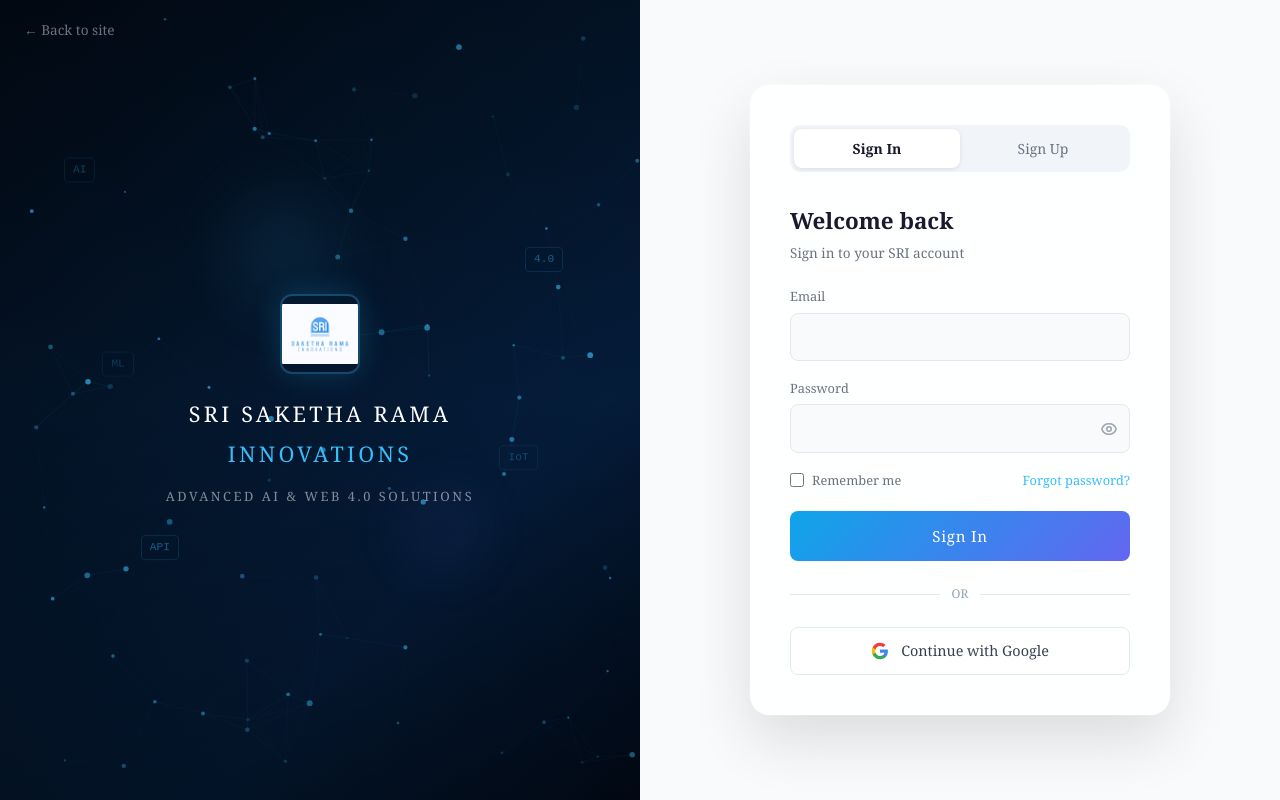
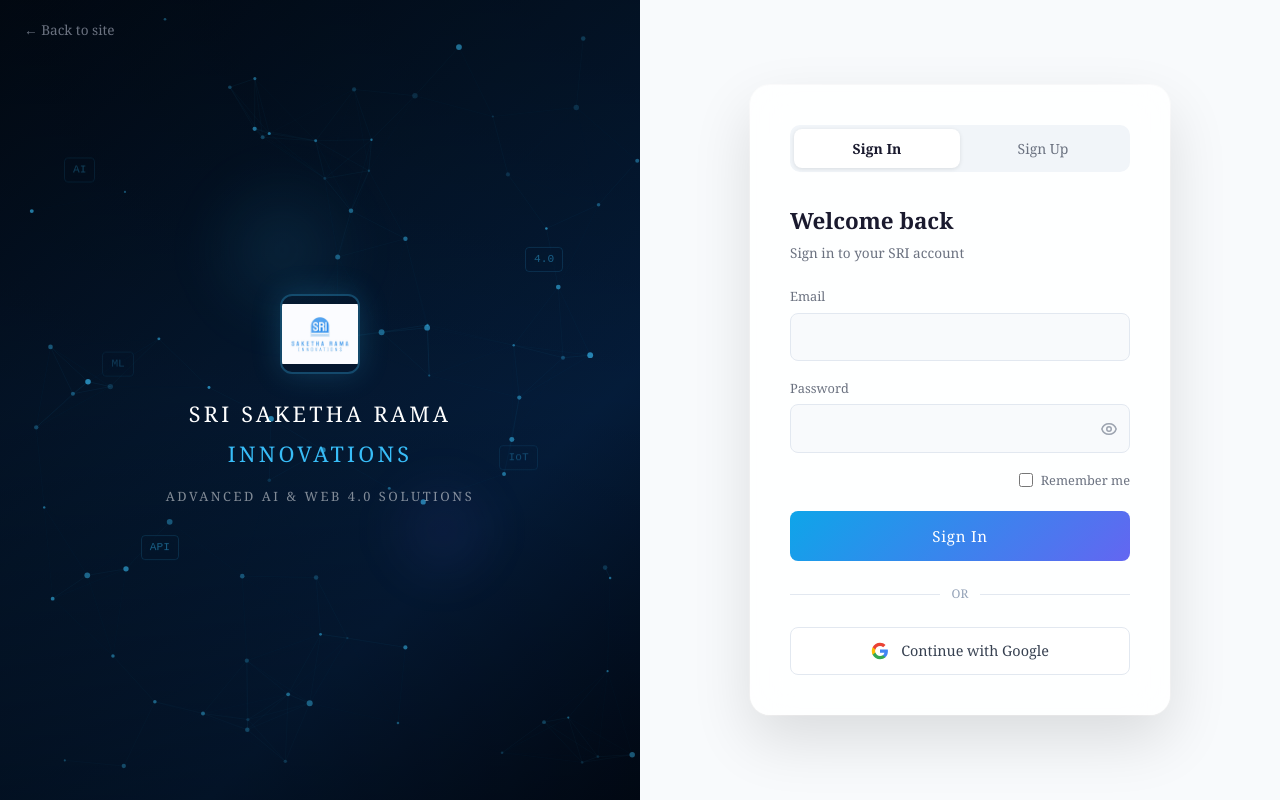
Before and after one commit to ksairuthvikreddy880-ui/saketha-rama-1, a Next.js app: page /auth in a window 1280 px wide. Built offline with nearby package versions, Linux system fonts and the light colour scheme; no server answers.

Commit message:
fix: remove forgot password link from sign in form

```diff
--- a/components/auth/SignInForm.tsx
+++ b/components/auth/SignInForm.tsx
@@ -295,18 +295,11 @@
         {errors.password && <p style={errStyle}>{errors.password}</p>}
       </div>
 
-      <div style={{ display: "flex", justifyContent: "space-between", alignItems: "center" }}>
+      <div style={{ display: "flex", justifyContent: "flex-end", alignItems: "center" }}>
         <label style={{ display: "flex", alignItems: "center", gap: "0.5rem", cursor: "pointer" }}>
           <input type="checkbox" checked={form.remember} onChange={e => setForm(p => ({ ...p, remember: e.target.checked }))} style={{ accentColor: "#38bdf8", width: "14px", height: "14px" }} />
           <span style={{ fontFamily: "Georgia, serif", fontSize: "0.8rem", color: "#6b7280" }}>Remember me</span>
         </label>
-        <button
-          type="button"
-          onClick={() => { setFpEmail(form.email); setStep("forgot-email"); setFpError(""); }}
-          style={{ background: "none", border: "none", fontFamily: "Georgia, serif", fontSize: "0.8rem", color: "#38bdf8", cursor: "pointer", padding: 0 }}
-        >
-          Forgot password?
-        </button>
       </div>
 
       <motion.button
```
